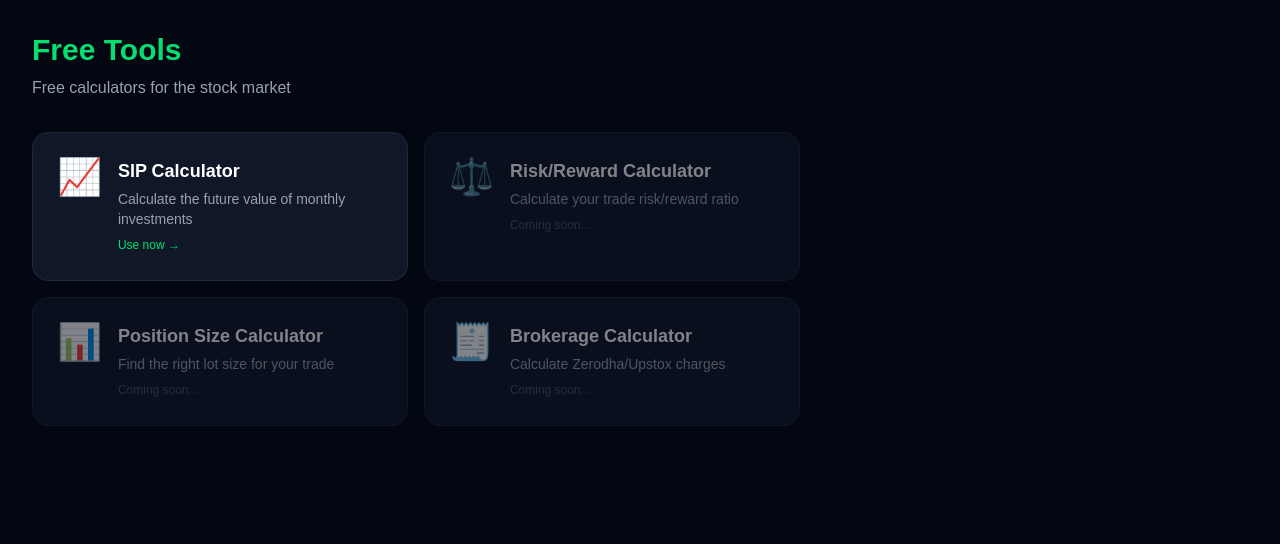
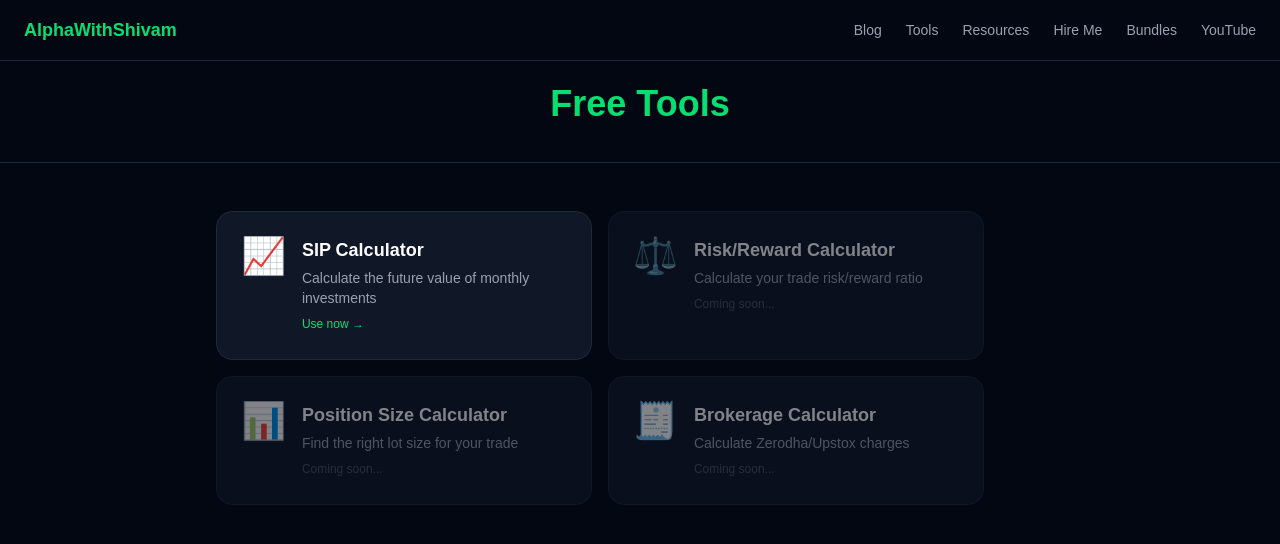
Before and after one commit to Shivam-k-y/stock-blog-website, a Next.js app: page /tools in a window 1280 px wide. Shown: the top 544 px of the page. Built offline with nearby package versions, Linux system fonts and the light colour scheme.

Commit message:
Integrate Navbar component into Blog and Tools pages; enhance layout with hero sections for improved user experience and branding consistency.

```diff
--- a/src/app/blog/[slug]/page.js
+++ b/src/app/blog/[slug]/page.js
@@ -1,11 +1,13 @@
 import { client } from "../../../../sanity/lib/client"
 import { urlFor } from "../../../../sanity/lib/image"
 import { PortableText } from "@portabletext/react"
+import Navbar from "@/components/Navbar"
 
 async function getPost(slug) {
   return await client.fetch(`
     *[_type == "post" && slug.current == $slug][0] {
       title,
+      excerpt,
       body,
       publishedAt,
       mainImage,
@@ -22,14 +24,17 @@ export default async function PostPage({ params }) {
   return (
     <div className="min-h-screen bg-gray-950 text-white">
 
+      {/* Navbar */}
+      <Navbar />
+
       {/* Cover Image */}
-      {post.mainImage && (
+      {/* {post.mainImage && (
         <img
           src={urlFor(post.mainImage).width(1200).url()}
           alt={post.title}
           className="w-full h-72 object-cover"
         />
-      )}
+      )} */}
 
       <div className="max-w-2xl mx-auto p-8">
 
--- a/src/app/blog/page.js
+++ b/src/app/blog/page.js
@@ -1,6 +1,7 @@
 import { client } from "../../../sanity/lib/client"
 import { urlFor } from "../../../sanity/lib/image"
 import Link from "next/link"
+import Navbar from "@/components/Navbar"
 
 async function getPosts() {
   return await client.fetch(`
@@ -20,8 +21,18 @@ export default async function BlogPage() {
   const posts = await getPosts()
 
   return (
-    <div className="min-h-screen bg-gray-950 text-white p-8">
-      <h1 className="text-3xl font-bold text-green-400 mb-8">Blog</h1>
+      <div className="min-h-screen bg-gray-950 text-white ">
+
+      {/* Navbar */}
+      <Navbar />
+
+      {/* Hero */}
+      <section className="text-center border-b border-gray-800 py-5 px-4">
+        <h1 className="text-4xl font-bold mb-4 leading-tight"> <span className="text-green-400"> Blog </span> </h1>
+      </section>
+
+      {/* Blog */}
+      <section className="px-6 py-12 max-w-4xl mx-auto">
       <div className="max-w-2xl mx-auto">
         {posts.map((post) => (
           <Link href={`/blog/${post.slug.current}`} key={post.slug.current}>
@@ -59,6 +70,7 @@ export default async function BlogPage() {
           </Link>
         ))}
       </div>
+      </section>
     </div>
   )
 }
--- a/src/app/tools/page.js
+++ b/src/app/tools/page.js
@@ -1,4 +1,5 @@
 import Link from "next/link"
+import Navbar from "@/components/Navbar"
 
 const tools = [
   {
@@ -33,10 +34,18 @@ const tools = [
 
 export default function ToolsPage() {
   return (
-    <div className="min-h-screen bg-gray-950 text-white p-8">
-      <h1 className="text-3xl font-bold text-green-400 mb-2">Free Tools</h1>
-      <p className="text-gray-400 mb-8">Free calculators for the stock market</p>
+    <div className="min-h-screen bg-gray-950 text-white ">
 
+      {/* Navbar */}
+      <Navbar />
+
+      {/* Hero */}
+      <section className="text-center border-b border-gray-800 py-5 px-4">
+        <h1 className="text-4xl font-bold mb-4 leading-tight"> <span className="text-green-400"> Free Tools </span> </h1>
+      </section>
+
+      {/* Tools */}
+      <section className="px-6 py-12 max-w-4xl mx-auto">
       <div className="grid grid-cols-1 md:grid-cols-2 gap-4 max-w-3xl">
         {tools.map((tool) => (
           tool.ready ? (
@@ -61,8 +70,9 @@ export default function ToolsPage() {
               </div>
             </div>
           )
-        ))}
-      </div>
+          ))}
+        </div>
+      </section>
     </div>
   )
 }
```
